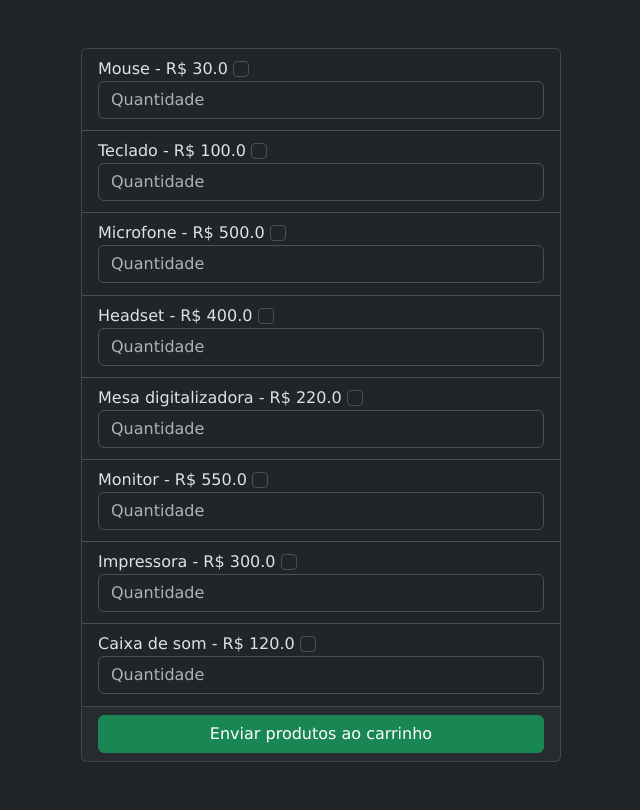
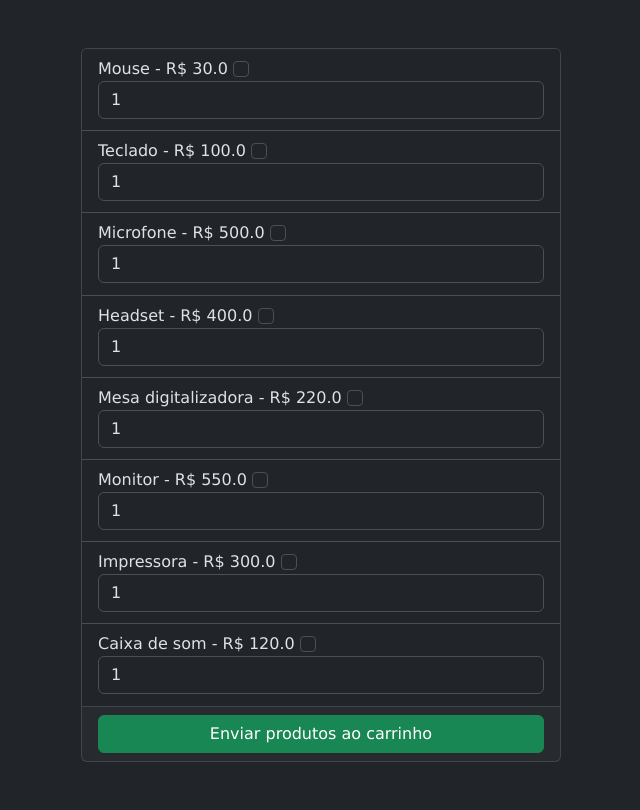
Before and after one commit to ZagZx/loja-eletronicos-romero, a Flask app: page /produtos in a window 1280 px wide. Shown: the part 96-906 px from the top of the page, without its empty margins (319-959 px from the left). Run offline with Flask 3, Linux system fonts and the light colour scheme.

Commit message:
tipo de input

```diff
--- a/templates/produtos.html
+++ b/templates/produtos.html
@@ -35,7 +35,7 @@
             <li class="list-group-item">
                 <label class="form-check-label" for="{{ produto[0] }}">{{ produto[0] }} - R$ {{ produto[1] }}</label>
                 <input class="form-check-input" type="checkbox" id="{{ produto[0]}}" placeholder="Selecionar" name="{{ produto[0] }}">
-                <input class="form-control" type="text" oninput="only_number(`{{ produto[0] + 'qnt' }}`)" id="{{ produto[0] + 'qnt'}}" name="{{ produto[0] + 'qnt' }}" placeholder="Quantidade">
+                <input class="form-control" min="1" value="1" type="number" oninput="only_number(`{{ produto[0] + 'qnt' }}`)" id="{{ produto[0] + 'qnt'}}" name="{{ produto[0] + 'qnt' }}" placeholder="Quantidade">
             </li>
             {% endfor %}
         </ul>
```
